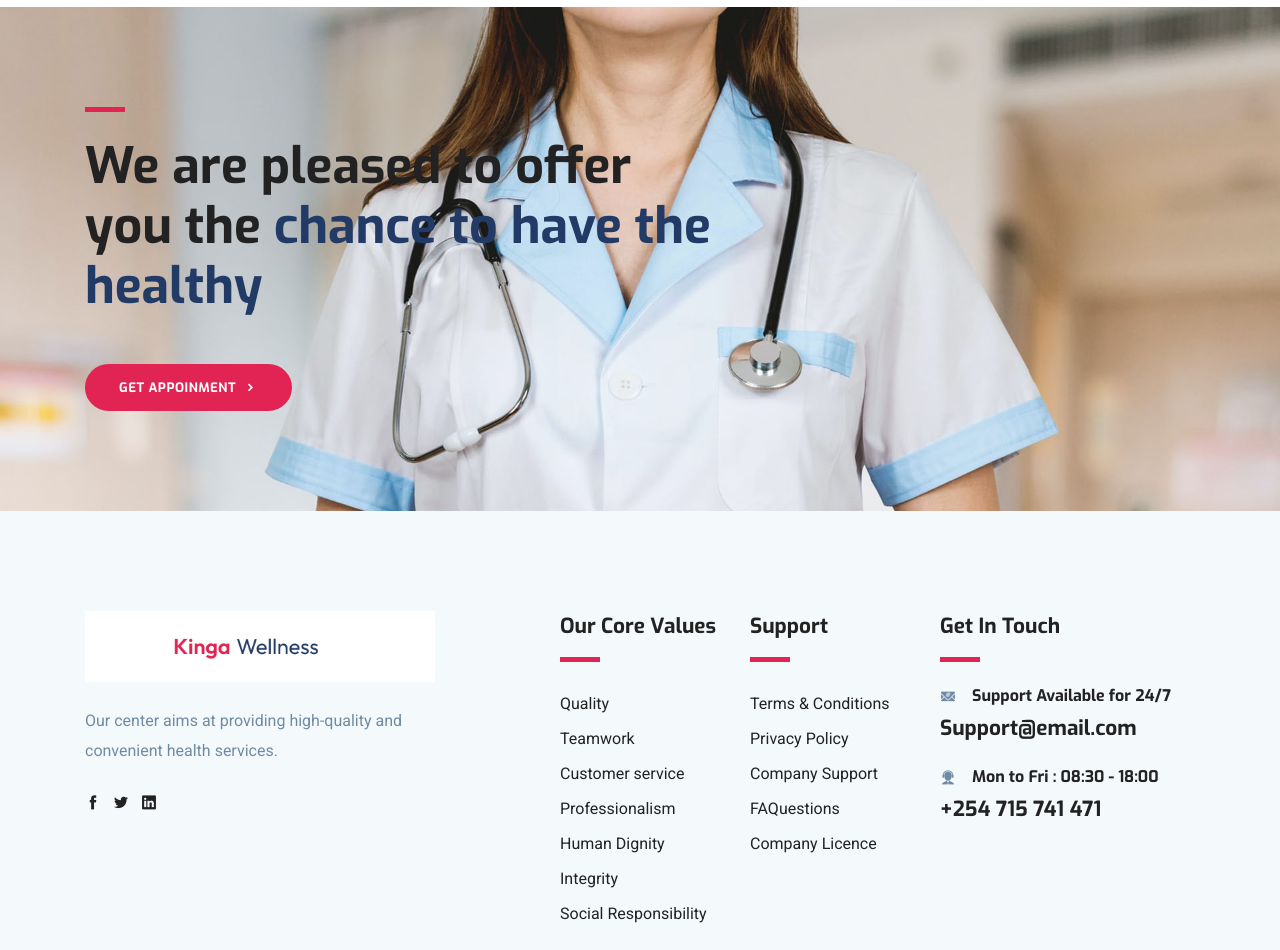
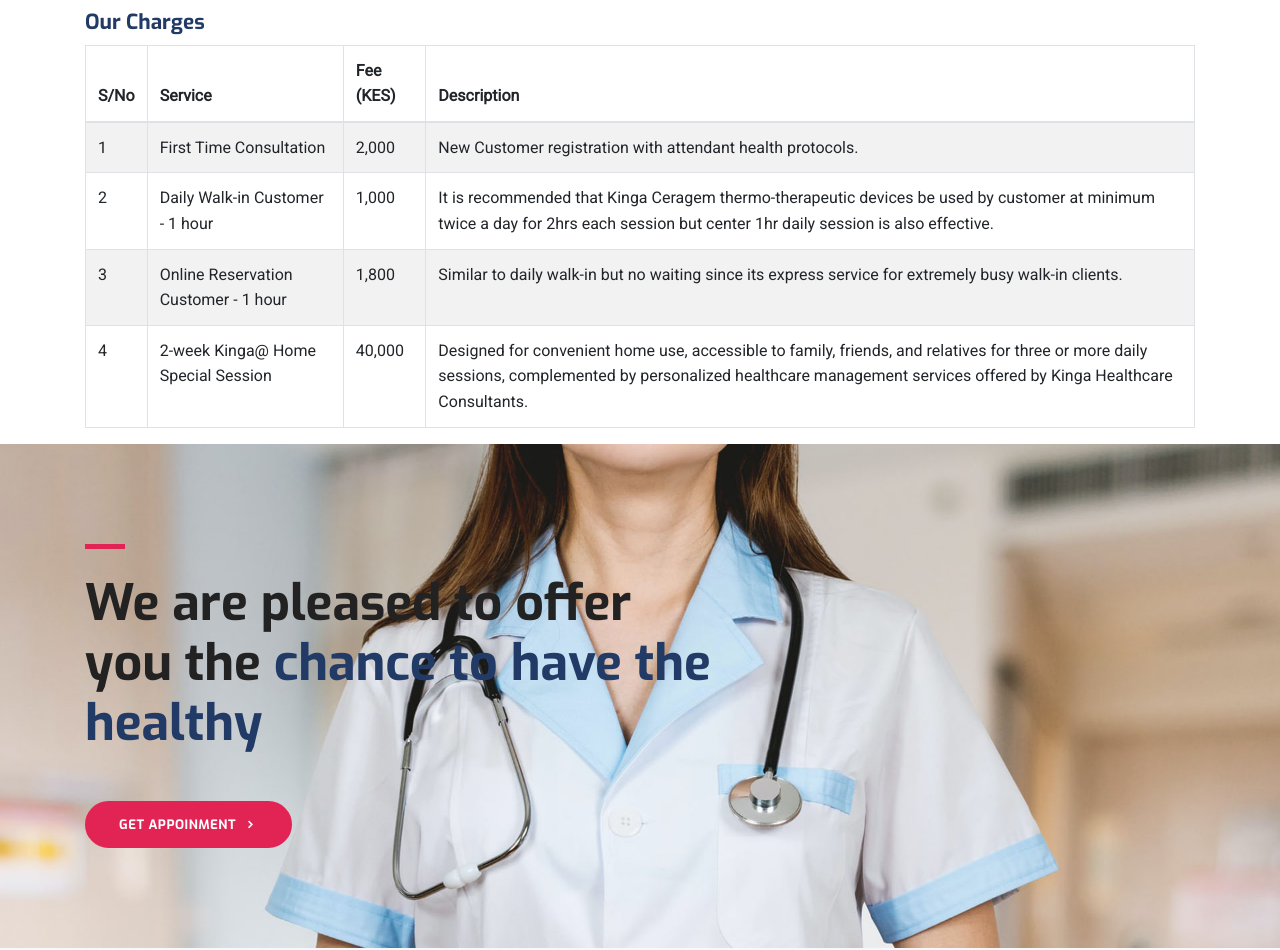
Before and after one commit to Ismael-Njihia/kinga, a website: page service.html in a window 1280 px wide. Shown: the part 1560-2510 px from the top of the page. Drawn offline with Linux system fonts and the light colour scheme; some packages are replaced by stand-ins of ours.

Commit message:
Changes Here and there

```diff
--- a/backend/utils/sendContact.js
+++ b/backend/utils/sendContact.js
@@ -21,7 +21,7 @@
             to: 'kavunyefransisca@gmail.com',
             subject: topic,
             html: `
-                <p>Hi Fransisca,</p>
+                <p>Hi Kinga Ceragem!,</p>
                 <p>You have a new contact from your website</p>
                 <h3>Contact Details</h3>
                 <ul>
--- a/backend/utils/sendMessage.js
+++ b/backend/utils/sendMessage.js
@@ -20,7 +20,7 @@
             to: 'kavunyefransisca@gmail.com',
             subject: 'New Booking from Your Website',
             html: `
-                <p>Hi Fransisca,</p>
+                <p>Hi Kinga Ceragem!,</p>
                 <p>You have a new booking from your website</p>
                 <h3>Booking Details</h3>
                 <ul>
--- a/service.html
+++ b/service.html
@@ -159,6 +159,47 @@
 </section>
 
 
+<section class="fetaure-page">
+	<div class="container">
+		<h4 class="title-color">Our Charges</h4>
+		<table class="table table-striped table-bordered table-hover table-condensed">
+			<thead>
+				<tr>
+					<th>S/No</th>
+					<th>Service</th>
+					<th>Fee (KES)</th>
+					<th>Description</th>
+				</tr>
+			</thead>
+			<tbody>
+				<tr>
+					<td>1</td>
+					<td>First Time Consultation</td>
+					<td>2,000</td>
+					<td>New Customer registration with attendant health protocols.</td>
+				</tr>
+				<tr>
+					<td>2</td>
+					<td>Daily Walk-in Customer - 1 hour</td>
+					<td>1,000</td>
+					<td>It is recommended that Kinga Ceragem thermo-therapeutic devices be used by customer at minimum twice a day for 2hrs each session but center 1hr daily session is also effective.</td>
+				</tr>
+				<tr>
+					<td>3</td>
+					<td>Online Reservation Customer - 1 hour</td>
+					<td>1,800</td>
+					<td>Similar to daily walk-in but no waiting since its express service for extremely busy walk-in clients.</td>
+				</tr>
+				<tr>
+					<td>4</td>
+					<td>2-week Kinga@ Home Special Session</td>
+					<td>40,000</td>
+					<td>Designed for convenient home use, accessible to family, friends, and relatives for three or more daily sessions, complemented by personalized healthcare management services offered by Kinga Healthcare Consultants.</td>
+			</tbody>
+		</table>
+	</div>
+</section>
+
 
 <section class="section cta-page">
 	<div class="container">
@@ -183,7 +224,7 @@
 					<div class="logo mb-4">
 						<img src="images/logo.png" alt="" class="img-fluid">
 					</div>
-					<p>Our center aims at providing high-quality and convenient health services.</p>
+					<p>our center aims at providing high quality and convenient health care and management services.</p>
 
 					<ul class="list-inline footer-socials mt-4">
 						<li class="list-inline-item"><a href="https://www.facebook.com/kingamyhealth" target="_blank"><i class="icofont-facebook"></i></a></li>
@@ -242,7 +283,7 @@
 					<div class="footer-contact-block">
 						<div class="icon d-flex align-items-center">
 							<i class="icofont-support mr-3"></i>
-							<span class="h6 mb-0">Mon to Fri : 08:30 - 18:00</span>
+							<span class="h6 mb-0">Mon to Fri : 08:00 - 22:00 HRS</span>
 						</div>
 						<h4 class="mt-2"><a href="tel:++254715741471">+254 715 741 471</a></h4>
 					</div>
```
Also changed, not shown: about.html (+2 -2 lines), appoinment.html (+2 -2 lines), confirmation.html (+2 -2 lines), contact.html (+2 -2 lines), index.html (+31 -27 lines), products.html (+2 -2 lines).
